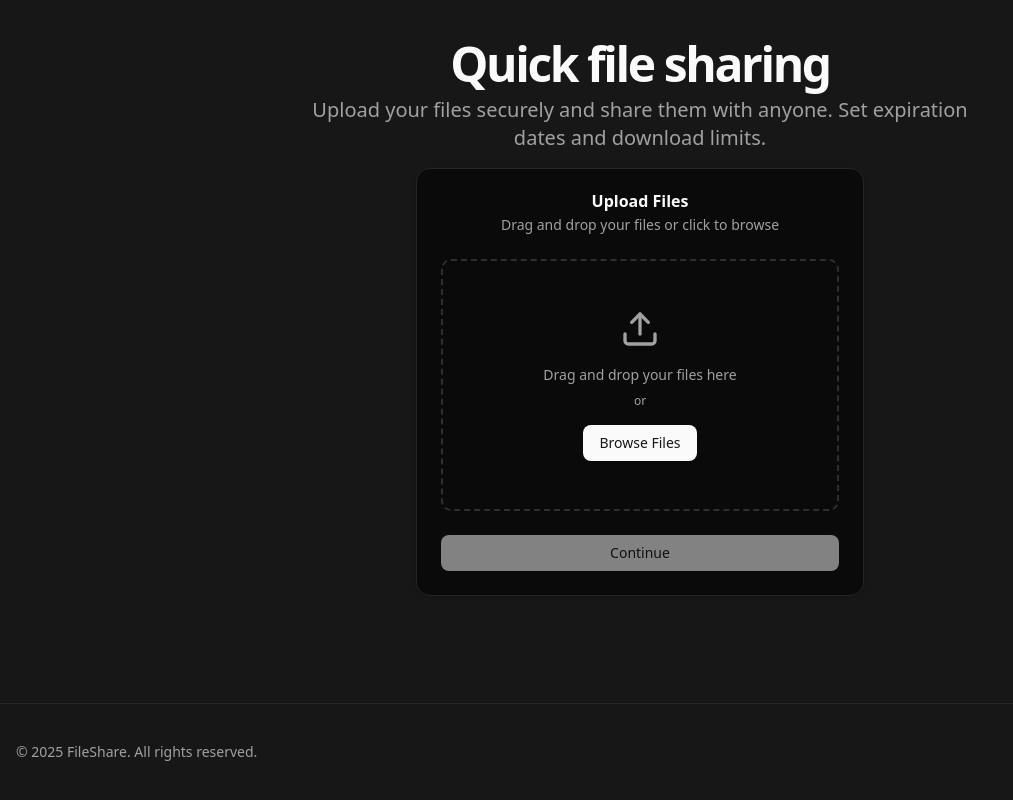
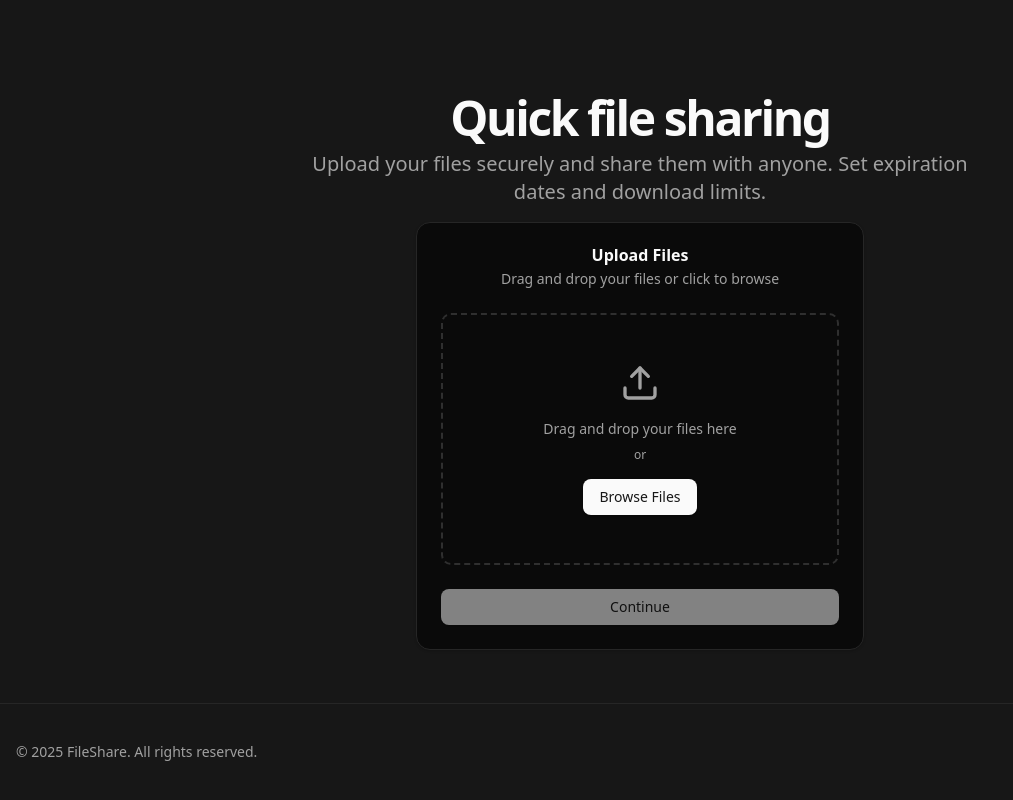
Before and after one commit to 8-prime/FileFlow, a React (Vite) app in the folder frontend/: page / in a window 1280 px wide. Shown: the whole page, without its empty margins (0-1013 px from the left). Built offline with nearby package versions, Linux system fonts and the light colour scheme.

Commit message:
Styling fixes

```diff
--- a/frontend/src/pages/Upload.tsx
+++ b/frontend/src/pages/Upload.tsx
@@ -17,16 +17,8 @@ const DownloadLimit = ({ limit, setLimit }: DownloadLimitProps): JSX.Element =>
 
 
 const Upload = (): JSX.Element => {
-    const [limit, setLimit] = useState<number>(1)
-    const [files, setFiles] = useState<File[]>([])
-    const [expiry, setExpiry] = useState<number | undefined>(undefined)
-    const removeSelectedFiles = (file: string) => {
-        setFiles(files.filter(f => f.name != file))
-    }
-
     return (
-        <main className="grow w-full">
-            <section className="w-full flex justify-center pt-10">
+        <section className="grow w-full flex flex-col justify-center items-center pt-10">
             <div className="container px-4 md:px-6">
                 <div className="flex flex-col items-center justify-center space-y-4 text-center">
                     <div className="space-y-2">
@@ -41,7 +33,6 @@ const Upload = (): JSX.Element => {
                 </div>
             </div>
         </section>
-        </main>
     )
 }
 
```
Lines whose indentation alone changed are shown as unchanged.
